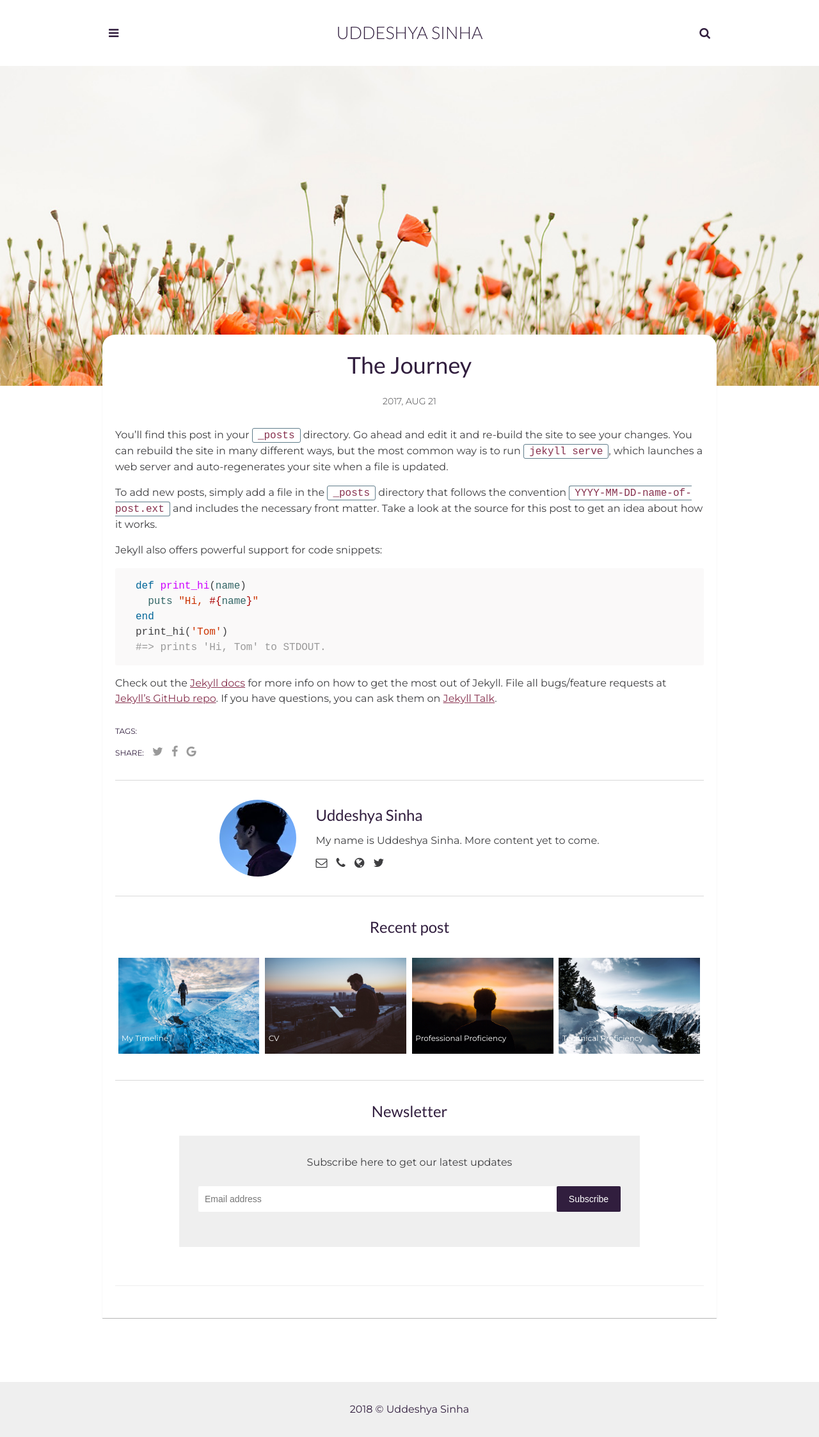
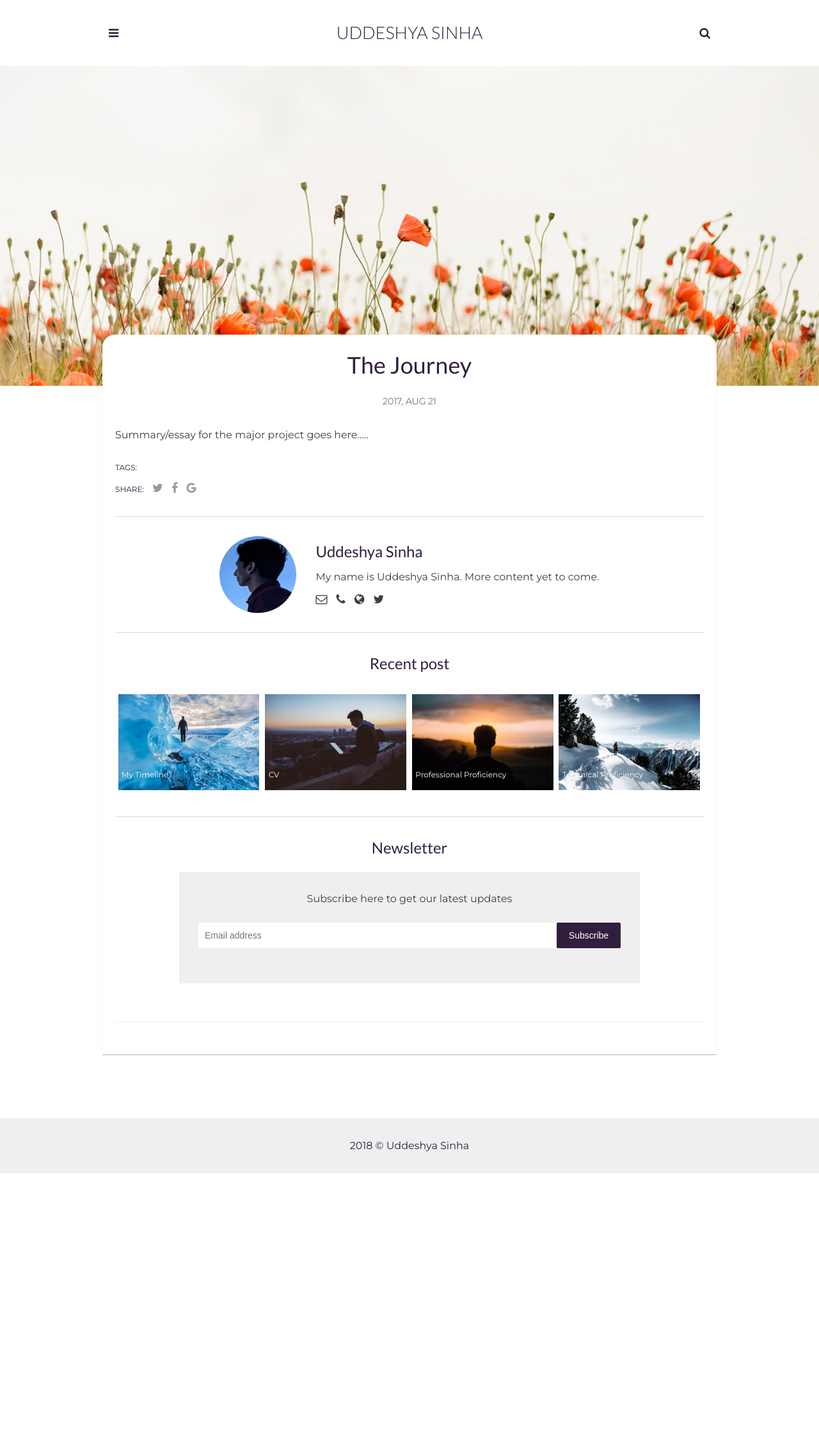
Before and after one commit to SinhaUddeshya/sinhauddeshya.github.io, a Jekyll site: the page built from _posts/2017-08-21-time-to-think.markdown, in a window 1280 px wide. Shown: the whole page at 64% size. Built offline with Jekyll 4.4.1, drawn with Linux system fonts in a browser that asks for light colours; comment, search, counter and statistics services are not loaded.

Commit message:
Update 2017-08-21-time-to-think.markdown

```diff
--- a/_posts/2017-08-21-time-to-think.markdown
+++ b/_posts/2017-08-21-time-to-think.markdown
@@ -7,22 +7,4 @@ img: post-5.jpg # Add image post (optional)
 tags: []
 author: # Add name author (optional)
 ---
-You’ll find this post in your `_posts` directory. Go ahead and edit it and re-build the site to see your changes. You can rebuild the site in many different ways, but the most common way is to run `jekyll serve`, which launches a web server and auto-regenerates your site when a file is updated.
-
-To add new posts, simply add a file in the `_posts` directory that follows the convention `YYYY-MM-DD-name-of-post.ext` and includes the necessary front matter. Take a look at the source for this post to get an idea about how it works.
-
-Jekyll also offers powerful support for code snippets:
-
-{% highlight ruby %}
-def print_hi(name)
-  puts "Hi, #{name}"
-end
-print_hi('Tom')
-#=> prints 'Hi, Tom' to STDOUT.
-{% endhighlight %}
-
-Check out the [Jekyll docs][jekyll-docs] for more info on how to get the most out of Jekyll. File all bugs/feature requests at [Jekyll’s GitHub repo][jekyll-gh]. If you have questions, you can ask them on [Jekyll Talk][jekyll-talk].
-
-[jekyll-docs]: https://jekyllrb.com/docs/home
-[jekyll-gh]:   https://github.com/jekyll/jekyll
-[jekyll-talk]: https://talk.jekyllrb.com/
+Summary/essay for the major project goes here.....
```
